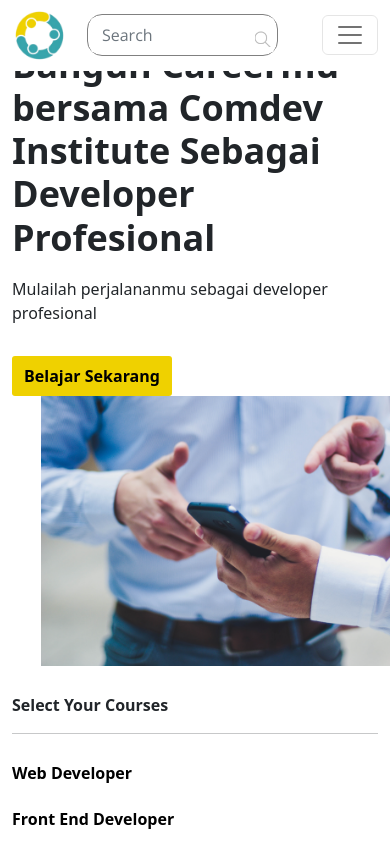
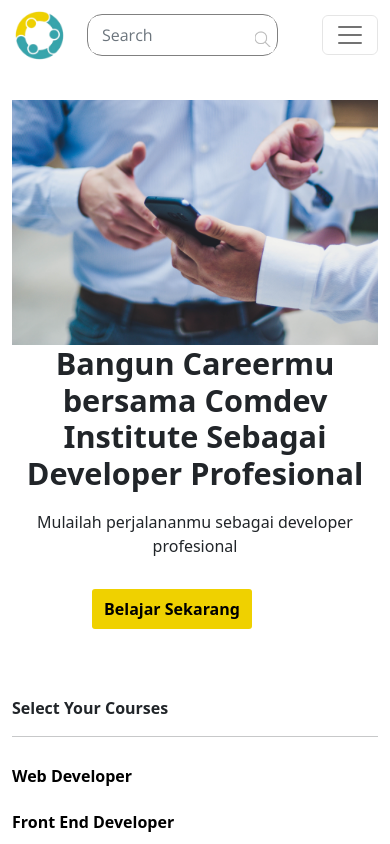
Before and after one commit to ervindwik/fe-comdev, a React (Create React App) app: page / in a window 390 px wide. Shown: the top 844 px of the page. Built offline with nearby package versions, Linux system fonts and the light colour scheme.

Commit message:
Responsve dashboard section header

```diff
--- a/src/Components/ContentDashboard.jsx
+++ b/src/Components/ContentDashboard.jsx
@@ -16,14 +16,14 @@
         <div className='section1'>
             <Container>
                 <Row>
-                    <Col className='col-md-6'>
+                    <Col xs={{ span: 12, order: 2 }} md={{ span: 6, order: 1 }}>
                         <h1>Bangun Careermu bersama Comdev Institute Sebagai Developer Profesional</h1>
                         <p>Mulailah perjalananmu sebagai developer profesional</p>
-                        <button type='submit' id='btn-mulai'>Belajar Sekarang</button>
+                        <button type='submit'>Belajar Sekarang</button>
                     </Col>
 
-                    <Col className='col-md-6'>
-                        <img alt='gambar1' src={gambar1} height='270' />
+                    <Col xs={{ span: 12, order: 1 }} md={{ span: 6, order: 2 }}>
+                        <img alt='gambar1' src={gambar1}/>
                     </Col>
                 </Row>
             </Container>
--- a/src/Styles/Dashboard.css
+++ b/src/Styles/Dashboard.css
@@ -1,11 +1,29 @@
 .section1 {
-    margin-top: 11%;
+    margin-top: 100px;
 }
 
-.section1 h1 {
+.section1 > .container > .row > .col-md-6 > h1{
+    text-align: center !important;
     font-weight: bold;
-    font-size: 27pt;
+    font-size: 23pt;
 }
+
+.section1 > .container > .row > .col-md-6 > p{
+    text-align: center !important;
+}
+
+.section1 > .container > .row > .col-md-6 > button{
+    background-color: #EFD100;
+    border-style: none;
+    border-radius: 3px;
+    font-weight: bold;
+    width: 10em;
+    height: 2.5em;
+    margin-top: 4%;
+    margin-left: 80px;
+
+}
+
 
 .section1 p {
     margin-top: 5%;
@@ -13,21 +31,12 @@
 }
 
 .section1 img {
-    margin-left: 8%;
-}
-
-#btn-mulai {
-    background-color: #EFD100;
-    border-style: none;
-    border-radius: 3px;
-    font-weight: bold;
-    width: 10em;
-    height: 2.5em;
-    margin-top: 4%;
+    margin-left: 0;
+    width: 100%;
 }
 
 .section2 {
-    margin-top: 7%;
+    margin-top: 67px;
 }
 
 .section2 .list-group li {
@@ -107,3 +116,42 @@
     margin-left: 92%;
     margin-top: 1%;
 }
+
+@media (min-width: 992px) {
+    .section1 {
+        margin-top: 139px;
+    }
+
+
+.section1 > .container > .row > .col-md-6 > h1{
+    text-align: left !important;
+    font-size: 27pt;
+}
+
+.section1 > .container > .row > .col-md-6 > p{
+    text-align: left !important;
+}
+
+.section1 > .container > .row > .col-md-6 > button{
+    background-color: #EFD100;
+    border-style: none;
+    border-radius: 3px;
+    font-weight: bold;
+    width: 10em;
+    height: 2.5em;
+    margin-top: 4%;
+    margin-left: 0px;
+
+}
+
+.section1 img {
+    margin-left: 8%;
+    width: 70%;
+}
+
+.section2 {
+    margin-top: 87px;
+}
+
+
+}
```
